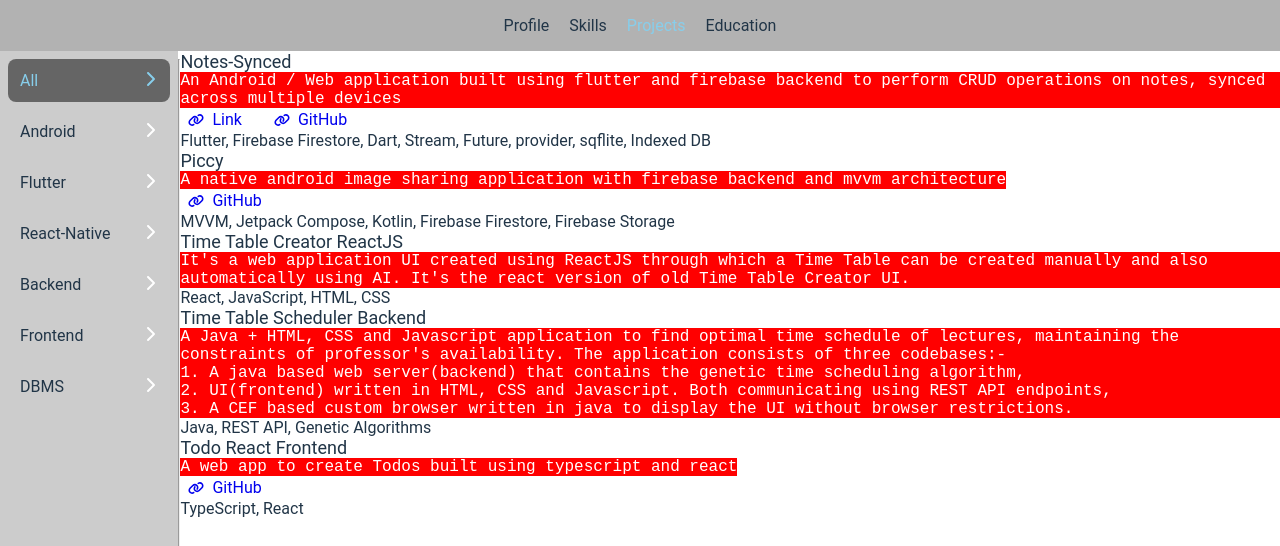
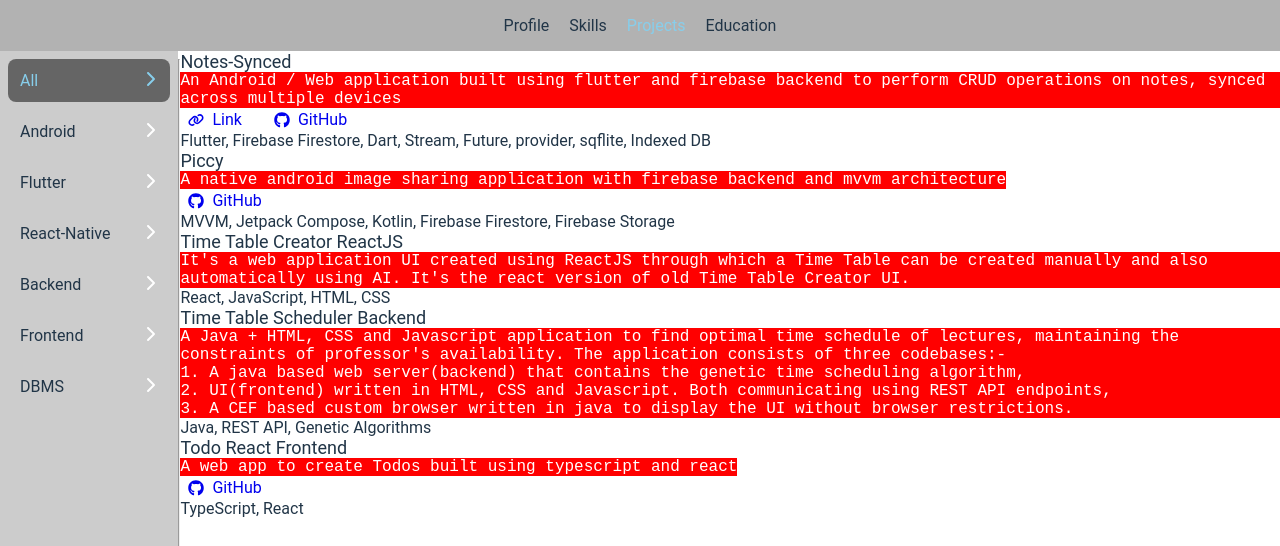
Before and after one commit to srideep-banerjee/Portfolio, a React (Vite) app: page / in a window 1280 px wide. Both pictures are taken after a click on the item "Projects". Shown: the top 546 px of the page. Built offline with nearby package versions, Linux system fonts and the light colour scheme.

Commit message:
Added icons for different link types

```diff
--- a/src/projects/Projects.tsx
+++ b/src/projects/Projects.tsx
@@ -3,6 +3,8 @@
 import "../styles/common.css"
 import "../styles/Projects.css"
 import LinkSvg from "../assets/link.svg?react"
+import AndroidSvg from "../assets/android.svg?react"
+import GitHubSvg from "../assets/github.svg?react"
 import { Project, projectsCategoryData, projectsData } from "../data/projects"
 
 export default function Projects() {
@@ -38,7 +40,7 @@
     if (project.apk != undefined) {
         links.push((
             <a className="project-link" href={project.apk}>
-                <LinkSvg className="project-link-icon" />
+                <AndroidSvg className="project-link-icon" />
                 Apk
             </a>
         ))
@@ -47,7 +49,7 @@
     if (project.github != undefined) {
         links.push((
             <a className="project-link" href={project.github}>
-                <LinkSvg className="project-link-icon" />
+                <GitHubSvg className="project-link-icon" />
                 GitHub
             </a>
         ))
```
Also changed, not shown: src/assets/android.svg (added), src/assets/github.svg (added).
